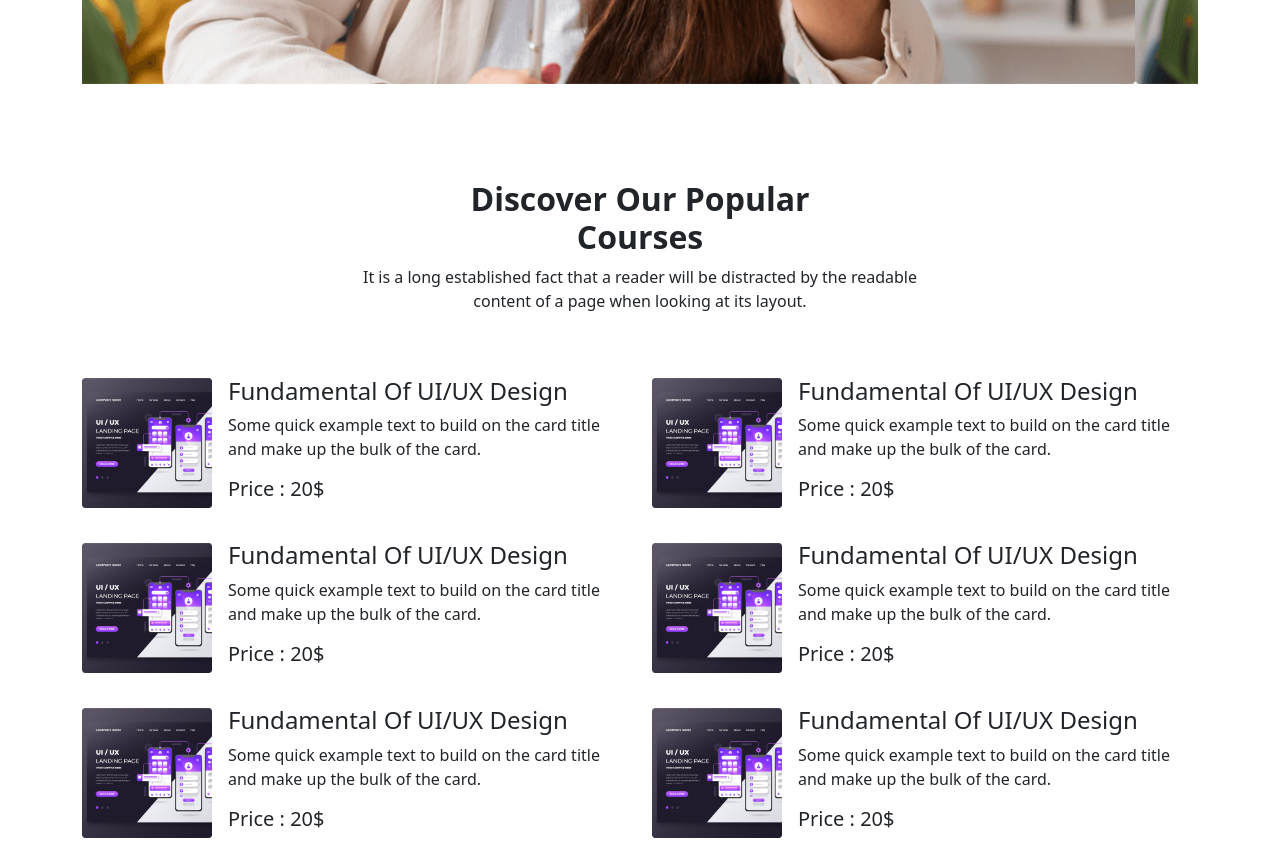
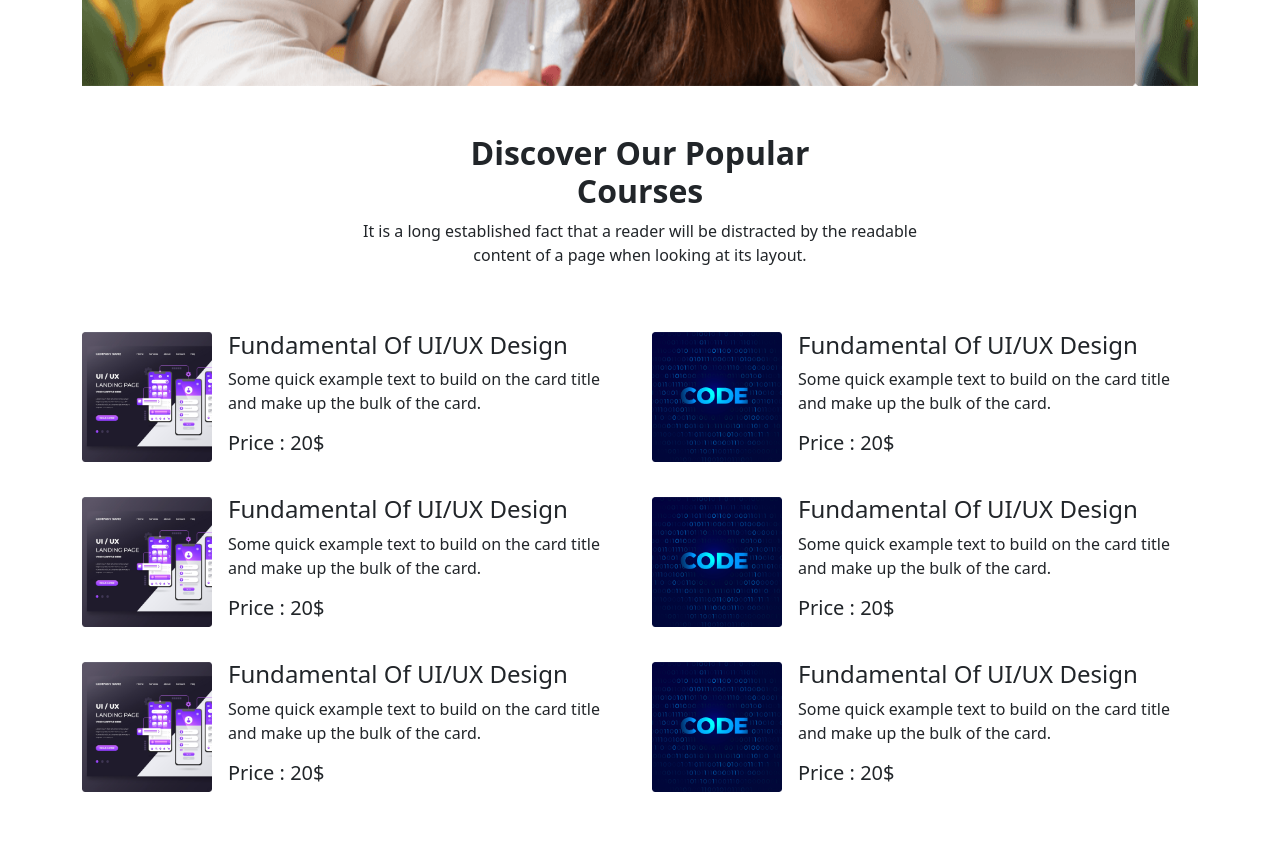
Before and after one commit to ahmadullahtonmoy/ed-tech-bootstrap, a plain HTML site: page index.html in a window 1280 px wide. Shown: the part 660-1515 px from the top of the page. After the commit the page ends 1469 px from the top, so only its background shows below. Drawn offline with nearby package versions, Linux system fonts and the light colour scheme.

Commit message:
courses section modified as grid

```diff
--- a/index.html
+++ b/index.html
@@ -18,10 +18,10 @@
             <nav class="navbar navbar-expand-lg bg-light">
                 <div class="container-fluid">
                   <a class="navbar-brand" href="#">Navbar</a>
-                  <button class="navbar-toggler" type="button" data-bs-toggle="collapse" data-bs-target="#navbarNav" aria-controls="navbarNav" aria-expanded="false" aria-label="Toggle navigation">
+                  <button class="navbar-toggler" type="button" data-bs-toggle="col border border-secondarylapse" data-bs-target="#navbarNav" aria-controls="navbarNav" aria-expanded="false" aria-label="Toggle navigation">
                     <span class="navbar-toggler-icon"></span>
                   </button>
-                  <div class="collapse navbar-collapse" id="navbarNav">
+                  <div class="col border border-secondarylapse navbar-col border border-secondarylapse" id="navbarNav">
                     <ul class="navbar-nav">
                       <li class="nav-item">
                         <a class="nav-link active" aria-current="page" href="#">Home</a>
@@ -72,7 +72,7 @@
     <!-- header end -->
 
     <!-- main body start -->
-    <main class="container pt-5">
+    <main class="container">
       <!-- courses section start -->
       <section class="text-center mb-5">
         <h2 class="fw-bold">Discover Our Popular <br> Courses</h2>
@@ -84,7 +84,7 @@
       <section class="">
         <!-- a single row -->
         <div class="row">
-          <div class="course d-flex align-items-center col">
+          <div class="course col-6 d-flex align-items-center">
             <img class="box-img" src="images/course/course-1.png" alt="">
             <div class="p-3">
               <h4>Fundamental Of UI/UX Design</h4>
@@ -92,7 +92,15 @@
               <h5>Price : 20$</h5>
             </div>
           </div>
-          <div class="course d-flex align-items-center col">
+          <div class="course col-6 d-flex align-items-center">
+            <img class="box-img" src="images/course/course-2.png" alt="">
+            <div class="p-3">
+              <h4>Fundamental Of UI/UX Design</h4>
+              <p>Some quick example text to build on the card title and make up the bulk of the card.</p>
+              <h5>Price : 20$</h5>
+            </div>
+          </div>
+          <div class="course col-6 d-flex align-items-center">
             <img class="box-img" src="images/course/course-1.png" alt="">
             <div class="p-3">
               <h4>Fundamental Of UI/UX Design</h4>
@@ -100,10 +108,15 @@
               <h5>Price : 20$</h5>
             </div>
           </div>
-        </div>
-        <!-- a single row -->
-        <div class="row">
-          <div class="course d-flex align-items-center col">
+          <div class="course col-6 d-flex align-items-center">
+            <img class="box-img" src="images/course/course-2.png" alt="">
+            <div class="p-3">
+              <h4>Fundamental Of UI/UX Design</h4>
+              <p>Some quick example text to build on the card title and make up the bulk of the card.</p>
+              <h5>Price : 20$</h5>
+            </div>
+          </div>
+          <div class="course col-6 d-flex align-items-center">
             <img class="box-img" src="images/course/course-1.png" alt="">
             <div class="p-3">
               <h4>Fundamental Of UI/UX Design</h4>
@@ -111,27 +124,8 @@
               <h5>Price : 20$</h5>
             </div>
           </div>
-          <div class="course d-flex align-items-center col">
-            <img class="box-img" src="images/course/course-1.png" alt="">
-            <div class="p-3">
-              <h4>Fundamental Of UI/UX Design</h4>
-              <p>Some quick example text to build on the card title and make up the bulk of the card.</p>
-              <h5>Price : 20$</h5>
-            </div>
-          </div>
-        </div>
-        <!-- a single row -->
-        <div class="row">
-          <div class="course d-flex align-items-center col">
-            <img class="box-img" src="images/course/course-1.png" alt="">
-            <div class="p-3">
-              <h4>Fundamental Of UI/UX Design</h4>
-              <p>Some quick example text to build on the card title and make up the bulk of the card.</p>
-              <h5>Price : 20$</h5>
-            </div>
-          </div>
-          <div class="course d-flex align-items-center col">
-            <img class="box-img" src="images/course/course-1.png" alt="">
+          <div class="course col-6 d-flex align-items-center">
+            <img class="box-img" src="images/course/course-2.png" alt="">
             <div class="p-3">
               <h4>Fundamental Of UI/UX Design</h4>
               <p>Some quick example text to build on the card title and make up the bulk of the card.</p>
```
